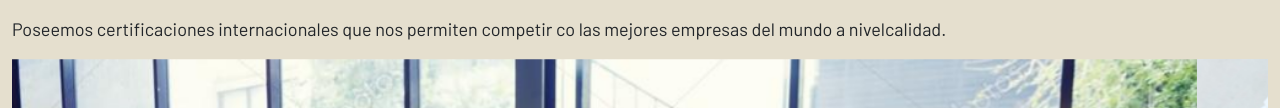
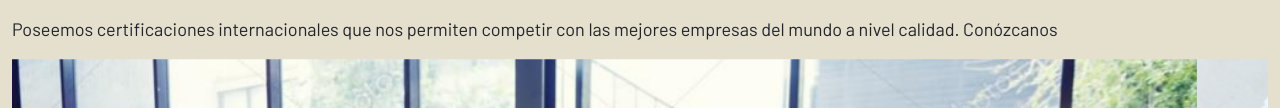
Before and after one commit to virginGithub/colchoninabox, a website: page pages/nosotros.html in a window 1280 px wide. Shown: the part 368-476 px from the top of the page. Drawn offline with Linux system fonts and the light colour scheme.

Commit message:
otro error ortografico

```diff
--- a/pages/nosotros.html
+++ b/pages/nosotros.html
@@ -58,7 +58,7 @@
 
 					<p><medium>Somos un equipo de emprendedores formado por arquitectos, diseñadores industriales y textiles, que estamos evaluando todos los días como mejorar y agregar nuevos productos, evaluando tendencias, modelos. Cada día se nos ocurren nuevas ideas, esté atento que siempre habrá novedades.</medium></p>
 					<p><medium>Nuestra fábrica está ubicada en Victoria (Argentina). Apostamos a la industria nacional para llegar a cada hogar en un proceso de fabricación y testeo, producto por producto para así asegurarnos la calidad. Construimos una gran fuente de trabajo nacional en un equipo con más de 200 personas en equipo formando una gran familia.</medium></p>
-				<p><medium>Poseemos certificaciones internacionales que nos permiten competir co  las mejores empresas del mundo a nivelcalidad.</medium></p>
+				<p><medium>Poseemos certificaciones internacionales que nos permiten competir con las mejores empresas del mundo a nivel calidad. Conózcanos</medium></p>
 				</article>
 			</section>
 			<section>
```
